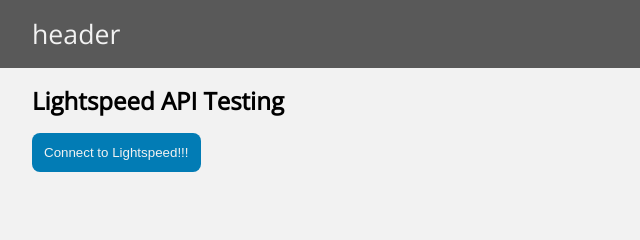
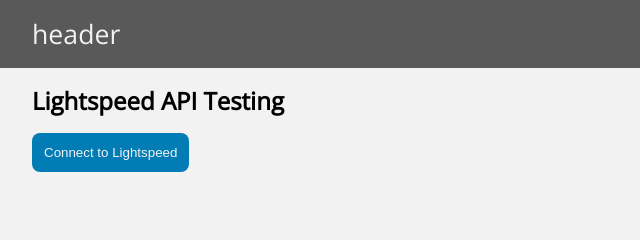
Before and after one commit to Greggoms/juice-menu-v2, a Gatsby site: page / in a window 1280 px wide. Shown: the top 240 px of the page, 0-640 px from the left. Built offline with nearby package versions, Linux system fonts and the light colour scheme; Gatsby itself is replaced by a stand-in of ours.

Commit message:
Another Prod Test
Test to see if my development life is doomed to be painful..

Error:
Access to XMLHttpRequest at 'https://cloud.lightspeedapp.com/oauth/access_token.php' from origin 'http://localhost:8000' has been blocked by CORS policy: No 'Access-Control-Allow-Origin' header is present on the requested resource.

```diff
--- a/src/pages/index.js
+++ b/src/pages/index.js
@@ -6,16 +6,16 @@
 export default function Home({ location }) {
   // https://stackoverflow.com/questions/53800162/getting-url-parameters-on-gatsbyjs
   // https://developer.mozilla.org/en-US/docs/Web/API/URLSearchParams/get
+  //
+  // Values start as null and are populated
+  // on redirect from Lightspeed
   const params = new URLSearchParams(location.search)
   const code = params.get("code")
   const state = params.get("state")
 
-  // Values start as null and are populated
-  // on redirect from Lightspeed
-  console.log("CODE =>", code)
-  console.log("STATE =>", state)
-
   if (code !== null) {
+    console.log("CODE =>", code)
+    console.log("STATE =>", state)
     requestAccessToken(code)
   }
 
@@ -28,7 +28,7 @@
             process.env.CLIENT_ID
           }&scope=employee:all&state=${uuid()}`}
         >
-          Connect to Lightspeed!!!
+          Connect to Lightspeed
         </a>
       </button>
     </HomepageContainer>
```
